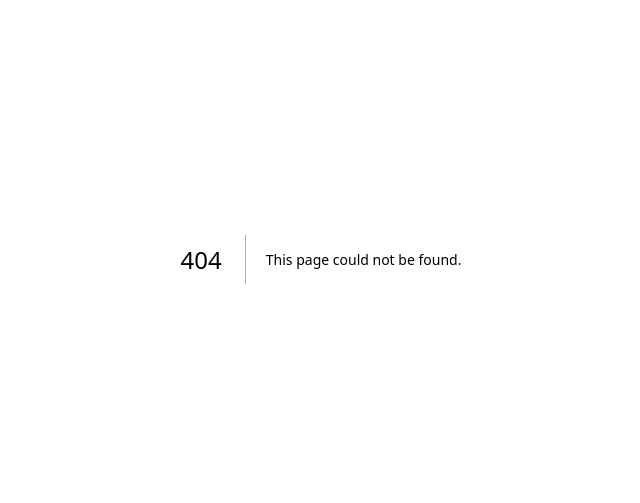
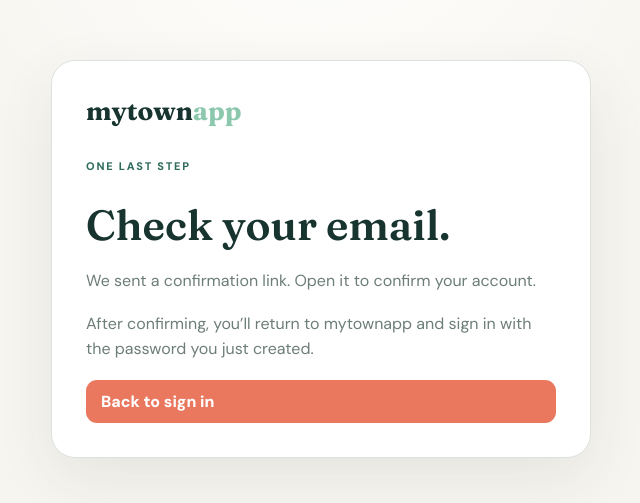
Before and after one commit to sgilewski/mytownapp, a Next.js app in the folder apps/web/: page /check-email in a window 1280 px wide. Before the commit this address had no page. Shown: the part 141-644 px from the top of the page, without its empty margins (319-959 px from the left). Built offline with nearby package versions, Linux system fonts and the light colour scheme.

Commit message:
feat: add check email screen

```diff
--- /dev/null
+++ b/apps/web/src/app/check-email/page.tsx
@@ -0,0 +1,13 @@
+import Link from "next/link";
+
+export default async function CheckEmail({searchParams}:{searchParams:Promise<{email?:string}>}){
+  const{email}=await searchParams;
+  return <main className="auth-page"><section className="auth-card">
+    <Link className="wordmark dark" href="/">mytown<span>app</span></Link>
+    <p className="eyebrow">One last step</p>
+    <h1>Check your email.</h1>
+    <p className="form-copy">We sent a confirmation link{email?<> to <strong>{email}</strong></>:null}. Open it to confirm your account.</p>
+    <p className="form-copy">After confirming, you’ll return to mytownapp and sign in with the password you just created.</p>
+    <Link className="primary" href="/login">Back to sign in</Link>
+  </section></main>
+}
```
